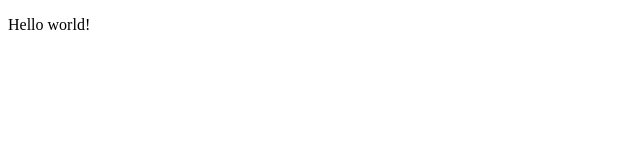
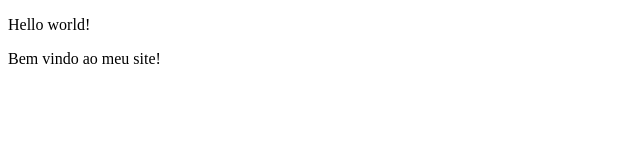
Before and after one commit to antonioaugustoalves81/repo-curso-js, a plain HTML site: page index.html in a window 1280 px wide. Shown: the whole page, without its empty margins (0-640 px from the left). Drawn offline with Linux system fonts and the light colour scheme.

Commit message:
Novos conteudos

```diff
--- a/index.html
+++ b/index.html
@@ -8,5 +8,6 @@
 </head>
 <body>
 	<p>Hello world!</p>
+	<p>Bem vindo ao meu site!</p>
 </body>
 </html>
```
